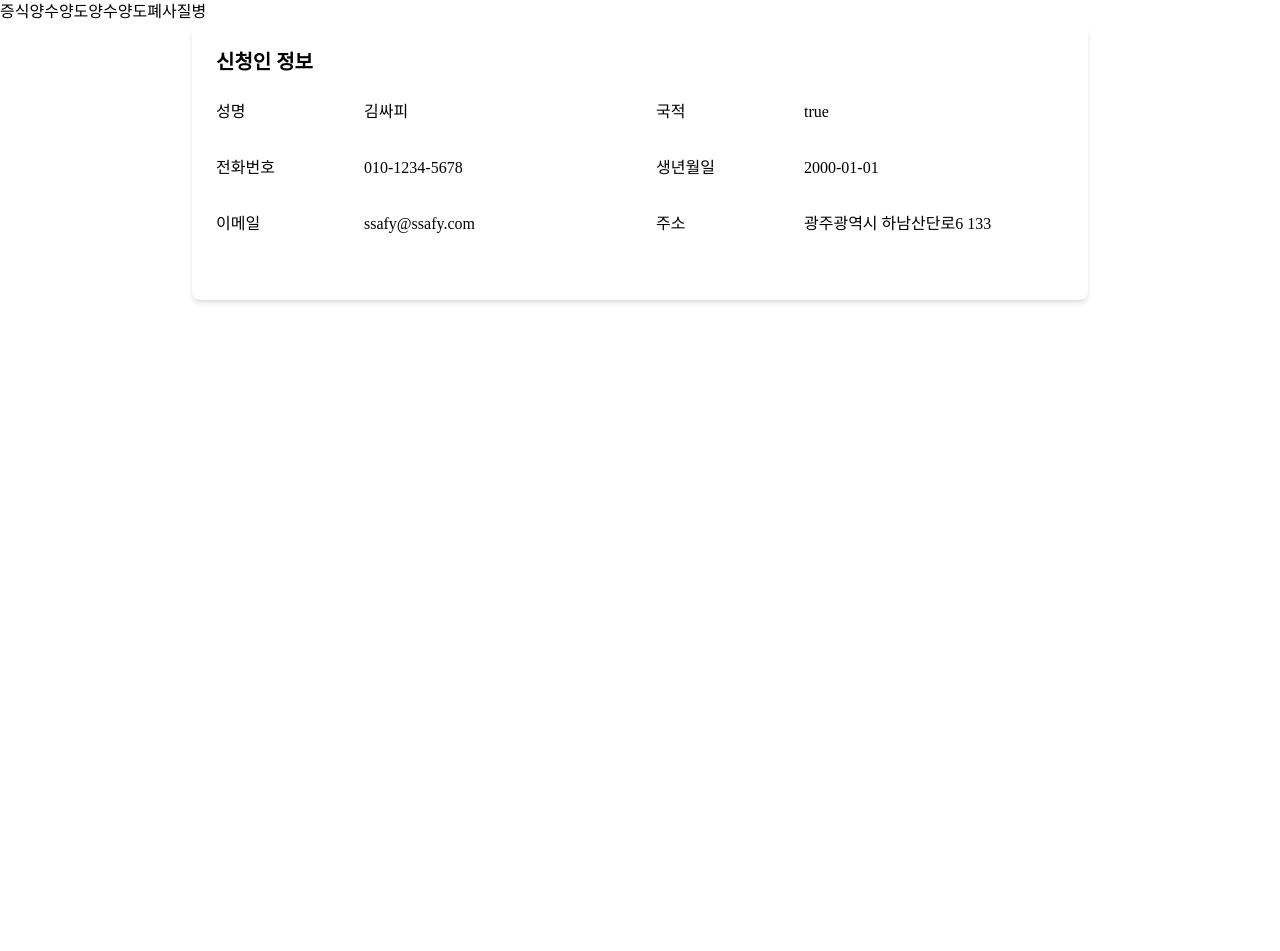
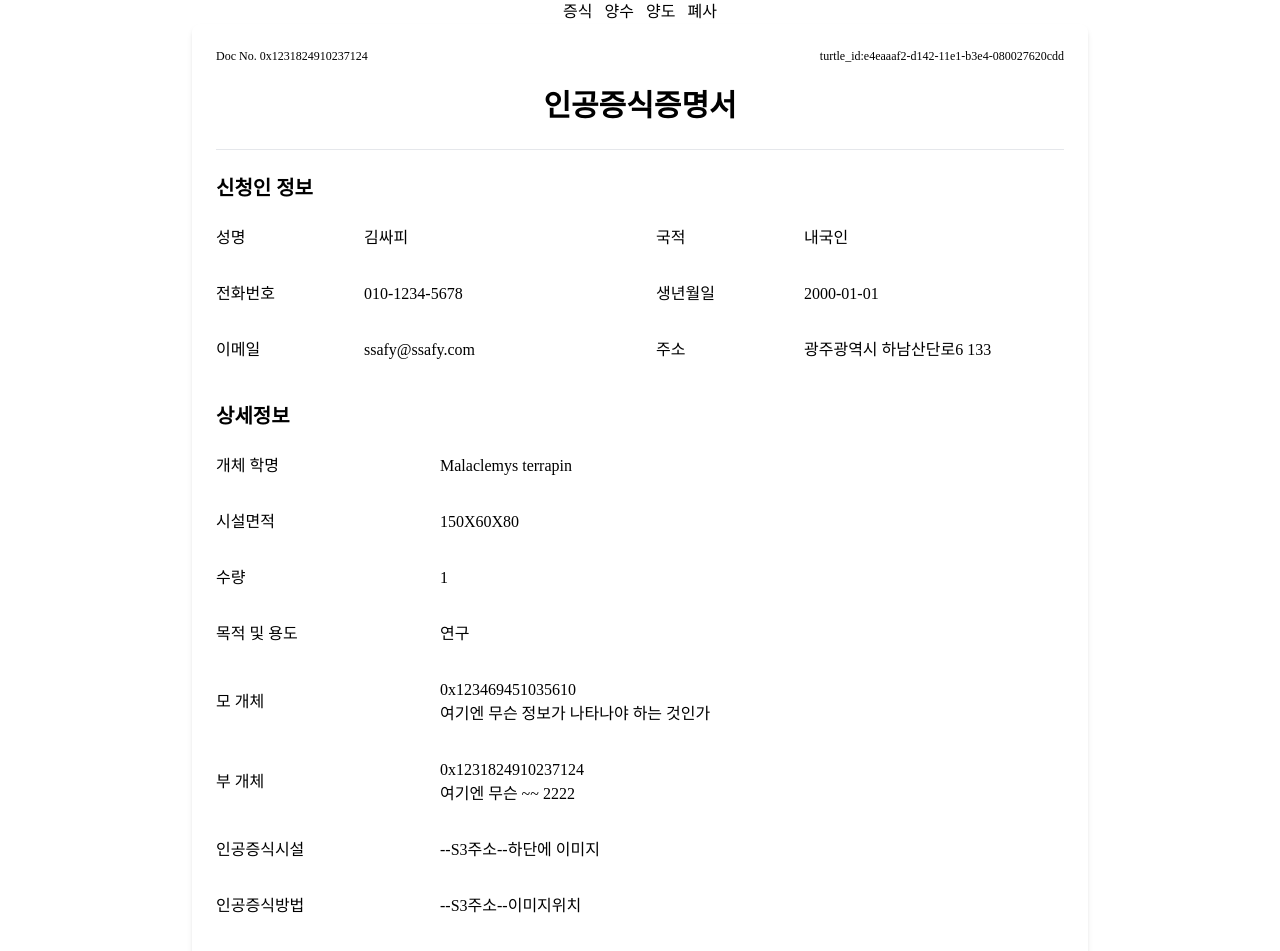
Before and after one commit to minseonkkim/KKOBUKzip, a React (Vite) app in the folder frontend/: page /admin/1/1 in a window 1280 px wide. Shown: the top 951 px of the page. Before the commit the page ends 800 px from the top, so only its background shows below. Built offline with nearby package versions, Linux system fonts and the light colour scheme; a web font is replaced by a local one.

Commit message:
feat: 관리자 증식 문서조회

```diff
--- a/frontend/src/components/document/MyDocumentDataForm.tsx
+++ b/frontend/src/components/document/MyDocumentDataForm.tsx
@@ -17,7 +17,9 @@ function MyDocumentDataForm({ info }: Props) {
         </div>
         <div className="flex items-center">
           <span className="w-1/3 font-medium">국적</span>
-          <span className="w-2/3 px-3 py-2">{info.foreignFlag}</span>
+          <span className="w-2/3 px-3 py-2">
+            {info.foreignFlag ? "내국인" : "외국인"}
+          </span>
         </div>
         <div className="flex items-center">
           <span className="w-1/3 font-medium">전화번호</span>
--- /dev/null
+++ b/frontend/src/components/user/admin/AdminAssignGrantDocsCheck.tsx
@@ -0,0 +1,5 @@
+function AdminAssignGrantDocsCheck({ data }: { data: any }) {
+  return <></>;
+}
+
+export default AdminAssignGrantDocsCheck;
--- /dev/null
+++ b/frontend/src/components/user/admin/AdminBreedDocsCheck.tsx
@@ -0,0 +1,76 @@
+import { AdminBreedDocumentDataType } from "../../../types/document";
+import MyDocumentDataForm from "../../document/MyDocumentDataForm";
+
+function AdminBreedDocsCheck({ data }: { data: AdminBreedDocumentDataType }) {
+  return (
+    <>
+      <div className="flex text-xs justify-between">
+        <span>Doc No. {data.documentHash}</span>
+        <span>turtle_id:{data.turtleUUID}</span>
+      </div>
+      <h2 className="text-3xl font-bold my-6 text-center">인공증식증명서</h2>
+      <div className="my-6 h-0.5 border-b " />
+
+      <MyDocumentDataForm info={data?.applicant} />
+      <div className="mb-8">
+        <h3 className="text-xl font-semibold mb-4">상세정보</h3>
+        <div className="space-y-4">
+          <div className="flex items-center">
+            <label className="w-1/4 font-medium">개체 학명</label>
+            <span className="w-3/4 px-3 py-2">
+              {data.detail.scientificName}
+            </span>
+          </div>
+          <div className="flex items-center">
+            <label className="w-1/4 font-medium">시설면적</label>
+            <span className="w-3/4 px-3 py-2">{data.detail.area}</span>
+          </div>
+          <div className="flex items-center">
+            <label className="w-1/4 font-medium">수량</label>
+            <span className="w-3/4 px-3 py-2">{data.detail.count}</span>
+          </div>
+          <div className="flex items-center">
+            <label className="w-1/4 font-medium">목적 및 용도</label>
+            <span className="w-3/4 px-3 py-2">{data.detail.purpose}</span>
+          </div>
+          <div className="flex items-center">
+            <label className="w-1/4 font-medium">모 개체</label>
+            <span className="w-3/4 px-3 py-2">
+              {data.detail.motherAquisition} <br />
+              여기엔 무슨 정보가 나타나야 하는 것인가
+            </span>
+          </div>
+          <div className="flex items-center">
+            <label className="w-1/4 font-medium">부 개체</label>
+            <span className="w-3/4 px-3 py-2">
+              {data.detail.fatherAquisition} <br />
+              여기엔 무슨 ~~ 2222
+            </span>
+          </div>
+          <div className="flex items-center">
+            <label className="w-1/4 font-medium">인공증식시설</label>
+            <span className="w-3/4 px-3 py-2">
+              {data.detail.locationSpecification}
+              하단에 이미지
+            </span>
+          </div>
+          <div className="flex items-center">
+            <label className="w-1/4 font-medium">인공증식방법</label>
+            <span className="w-3/4 px-3 py-2">
+              {data.detail.multiplicationMethod}이미지위치
+            </span>
+          </div>
+          <div className="flex items-center">
+            <label className="w-1/4 font-medium">보호시설</label>
+            <span className="w-3/4 px-3 py-2">
+              {data.detail.shelterSpecification}이미지위치
+            </span>
+          </div>
+        </div>
+      </div>
+      {/* 허가 정보 끝 */}
+    </>
+  );
+}
+
+export default AdminBreedDocsCheck;
--- /dev/null
+++ b/frontend/src/components/user/admin/AdminDeathDocsCheck.tsx
@@ -0,0 +1,5 @@
+function AdminDeathDocsCheck({ data }: { data: any }) {
+  return <></>;
+}
+
+export default AdminDeathDocsCheck;
--- a/frontend/src/fixtures/docsDummy.ts
+++ b/frontend/src/fixtures/docsDummy.ts
@@ -1,9 +1,12 @@
-import { ApplicantInfoType } from "../types/document";
+import {
+  ApplicantInfoType,
+  AdminBreedDocumentDataType,
+} from "../types/document";
 
 // 유저 더미데이터
 export const applicant: ApplicantInfoType = {
   name: "김싸피",
-  foreignFlag: "내국인",
+  foreignFlag: true,
   phonenumber: "010-3333-3333",
   birth: "2024-01-02",
   email: "ssafy@ssafy.com",
@@ -51,7 +54,7 @@ export const generateRandomData = (n: number) => {
 };
 
 // 관리자가 조회한 인공증식증명서 데이터
-export const adminBreedResultdata = {
+export const adminBreedResultdata: AdminBreedDocumentDataType = {
   docType: "인공증식증명서",
   turtleUUID: "e4eaaaf2-d142-11e1-b3e4-080027620cdd",
   documentHash: "0x1231824910237124",
@@ -68,7 +71,7 @@ export const adminBreedResultdata = {
     area: "150X60X80",
     count: 1,
     purpose: "연구",
-    registerDate: "2024-08-20",
+    registerDate: new Date("2024-08-20"),
     motherUUID: "d271c7d8-3f7b-4d4e-8a9e-d60f896b84cb",
     motherAquisition: "0x123469451035610",
     fatherUUID: "e7c5d4e4-2b55-4d4f-8d53-7d98c6c2a30a",
--- a/frontend/src/pages/user/admin/AdminDocsDetailPage.tsx
+++ b/frontend/src/pages/user/admin/AdminDocsDetailPage.tsx
@@ -1,7 +1,6 @@
 import { useEffect, useState } from "react";
 import { Helmet } from "react-helmet-async";
 import { useParams } from "react-router-dom";
-import MyDocumentDataForm from "../../../components/document/MyDocumentDataForm";
 import {
   adminBreedResultdata,
   adminAssignGrantData,
@@ -9,54 +8,84 @@ import {
 } from "../../../fixtures/docsDummy";
 import { docType } from "../../../types/document";
 
+// 더미데이터
+import AdminBreedDocsCheck from "../../../components/user/admin/AdminBreedDocsCheck";
+import AdminAssignGrantDocsCheck from "../../../components/user/admin/AdminAssignGrantDocsCheck";
+import AdminDeathDocsCheck from "../../../components/user/admin/AdminDeathDocsCheck";
+
+let fetchedData = adminBreedResultdata;
+
 function AdminDocsDetailPage() {
   const params = useParams();
   const [layout, setLayout] = useState<docType | null>(null);
 
+  const [data, setData] = useState<any | null>(null);
+
   useEffect(() => {
     // get uuid and hash from params and data fetch
     console.log(params?.turtleUUID, params?.documentHash);
-    // 여기서 대충 data fetch해서, data의 docType에 따라 swtich case
-    const data = adminBreedResultdata;
-
-    switch (data.docType) {
-      case "인공증식증명서":
-        setLayout("인공증식증명서");
-        break;
-      case "양수신고서":
-        setLayout("양수신고서");
-        break;
-      case "양도신고서":
-        setLayout("양도신고서");
-        break;
-      case "폐사질병신고서":
-        setLayout("폐사질병신고서");
-        break;
-      default:
-        setLayout(null);
-        break;
+    // 여기서 대충 data fetch해서, data의 docType에 따라 swtich
+    if (
+      ["인공증식증명서", "양수신고서", "양도신고서", "폐사질병신고서"].includes(
+        fetchedData.docType
+      )
+    ) {
+      setData(fetchedData);
+      setLayout(fetchedData.docType);
+    } else {
+      setLayout(null);
     }
-  });
+  }, [layout]);
 
   return (
     <>
       <Helmet>
         <title>관리자 - 문서 상세 조회</title>
       </Helmet>
+      {/* 테스트 드라이버 */}
+      <div className="space-x-3 text-center">
+        <button
+          onClick={() => {
+            setLayout("인공증식증명서");
+            fetchedData = adminBreedResultdata as unknown as any;
+          }}
+        >
+          증식
+        </button>
+        <button
+          onClick={() => {
+            setLayout("양수신고서");
+            fetchedData = adminAssignGrantData as unknown as any;
+          }}
+        >
+          양수
+        </button>
+        <button
+          onClick={() => {
+            setLayout("양도신고서");
+            fetchedData = adminAssignGrantData as unknown as any;
+          }}
+        >
+          양도
+        </button>
+        <button
+          onClick={() => {
+            setLayout("폐사질병신고서");
+            fetchedData = adminDeathData as unknown as any;
+          }}
+        >
+          폐사
+        </button>
+      </div>
+      {/* 테스트 드라이버 끝 */}
 
-      {/* 테스트 드라이버 */}
-      <button onClick={() => setLayout("인공증식증명서")}>증식</button>
-      <button onClick={() => setLayout("양도신고서")}>양수양도</button>
-      <button onClick={() => setLayout("양수신고서")}>양수양도</button>
-      <button onClick={() => setLayout("폐사질병신고서")}>폐사질병</button>
-      {/* 테스트 드라이버 끝 */}
       <div className="max-w-4xl mx-auto p-6 bg-white shadow-md rounded-lg mb-10">
-        <MyDocumentDataForm info={adminBreedResultdata?.applicant} />
-        {layout === "인공증식증명서" && <></>}
-        {/* 양수& 양도는 같은 양식을 사용함. */}
-        {layout === "양도신고서" && <></>}
-        {layout === "양수신고서" && <></>}
-        {layout === "폐사질병신고서" && <></>}
+        {layout === "인공증식증명서" && <AdminBreedDocsCheck data={data} />}
+        {/* 양수&양도는 같은 양식을 사용함. */}
+        {(layout === "양도신고서" || layout === "양수신고서") && (
+          <AdminAssignGrantDocsCheck data={data} />
+        )}
+        {layout === "폐사질병신고서" && <AdminDeathDocsCheck data={data} />}
       </div>
     </>
   );
--- a/frontend/src/types/document.ts
+++ b/frontend/src/types/document.ts
@@ -98,7 +98,7 @@ export interface AdminDocsListDataType {
 // 신청인 정보
 export interface ApplicantInfoType {
   name: string; // 성명
-  foreignFlag: string; // 국적
+  foreignFlag: boolean; // 국적
   phonenumber: string; // 전화번호
   birth: string; // 생년월일
   email: string; // 이메일
@@ -114,7 +114,7 @@ interface baseAdminDocumentType {
 }
 
 // 관리자가 조회하는 인공증식 문서
-export interface adminBreedDocumentDataType extends baseAdminDocumentType {
+export interface AdminBreedDocumentDataType extends baseAdminDocumentType {
   docType: "인공증식증명서";
   detail: {
     scientificName: "Malaclemys terrapin";
```
